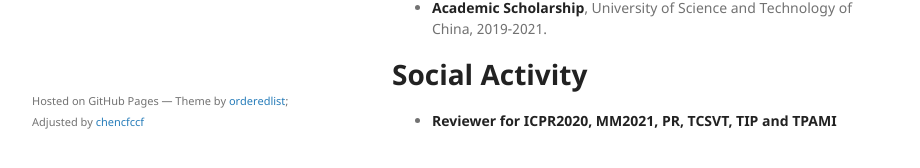
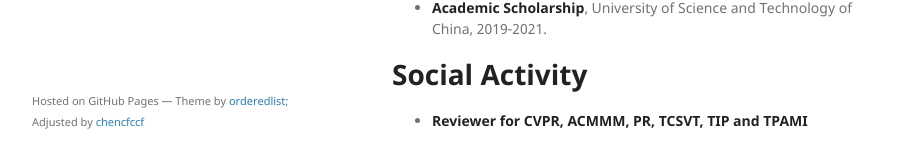
Before and after one commit to chencfccf/chencfccf.github.io, a Jekyll site: the page built from index.md, in a window 1280 px wide and 900 px high, scrolled down 1116 px. Shown: the part 699-867 px from the top of the window, without its empty margins (178-1098 px from the left). Built offline with Jekyll 4.4.1, drawn with Linux system fonts in a browser that asks for light colours; nearby versions of some CDN libraries; our own code applies the rules of GitHub Pages for plain Markdown files.

Commit message:
Update index.md

```diff
--- a/index.md
+++ b/index.md
@@ -85,4 +85,4 @@ I am a Ph.D candidate at **University of Science and Technology of China (USTC)*
 * **Academic Scholarship**, University of Science and Technology of China, 2019-2021.
 
 # Social Activity
-* **Reviewer for ICPR2020, MM2021, PR, TCSVT, TIP and TPAMI**
+* **Reviewer for CVPR, ACMMM, PR, TCSVT, TIP and TPAMI**
```
